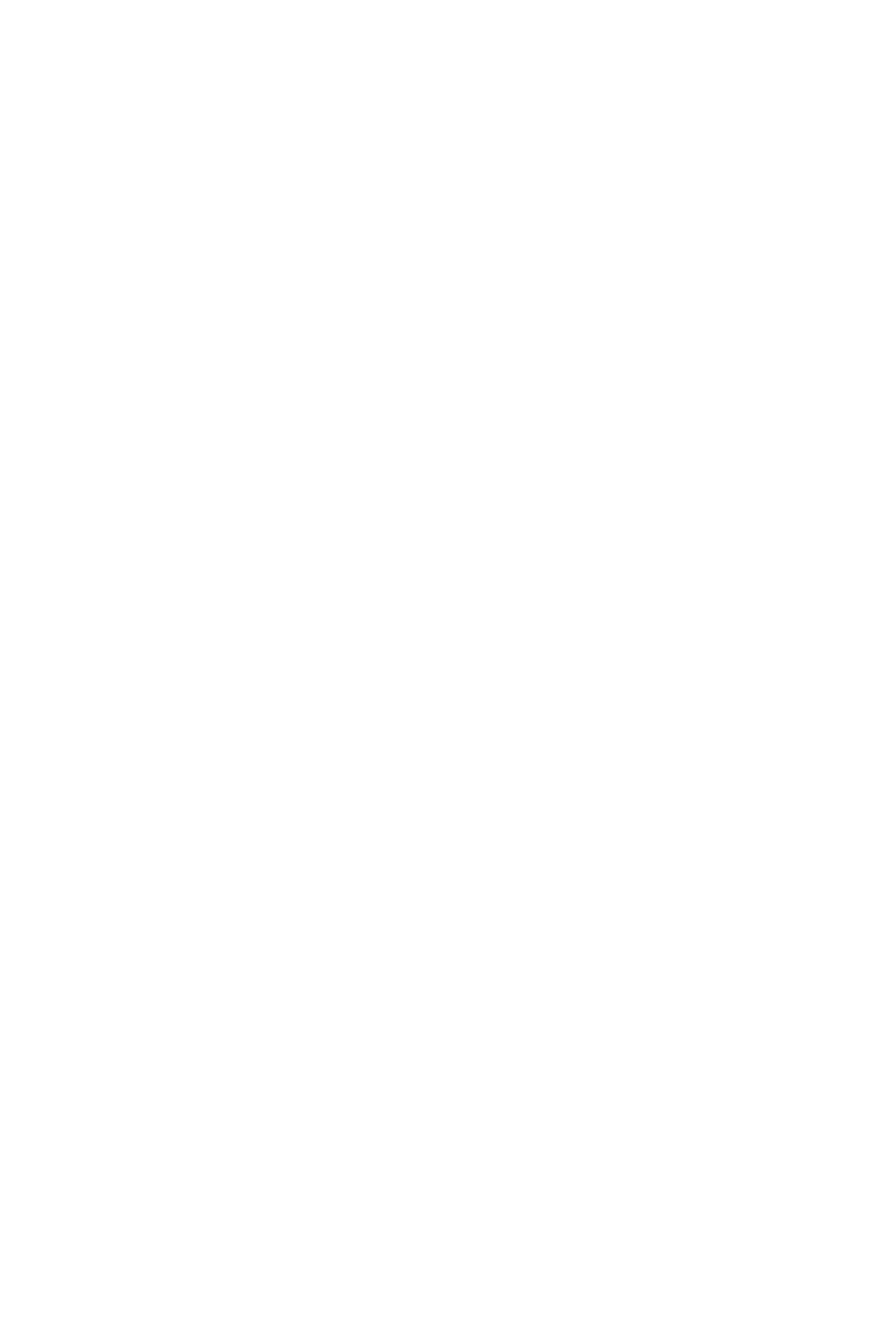
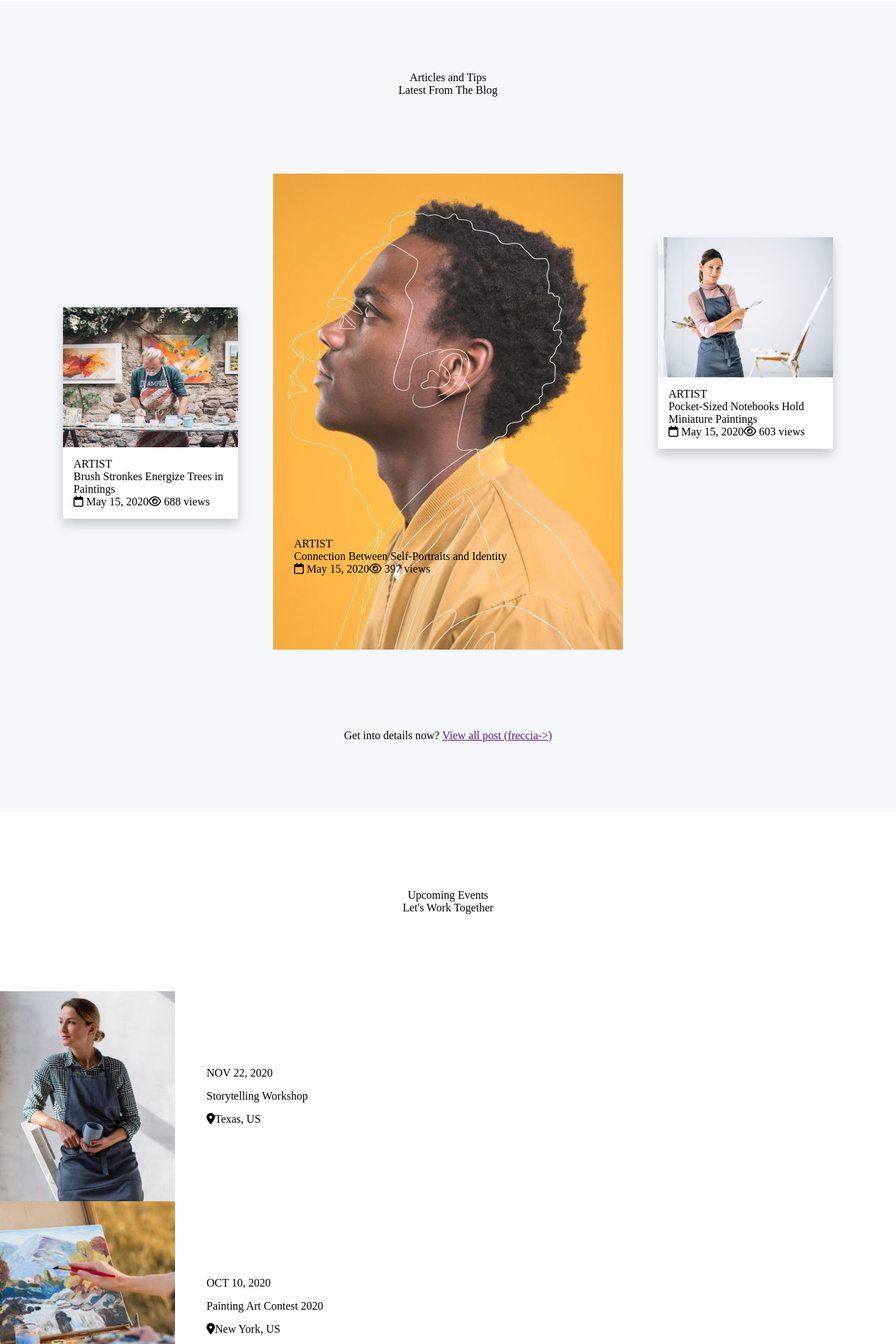
Before and after one commit to SimoneRicciardo/proj-html-vuejs, a Vue app: page / in a window 1280 px wide. Shown: the part 4200-6120 px from the top of the page at 70% size. Before the commit the page ends 4092 px from the top, so only its background shows below. Built offline with nearby package versions, Linux system fonts and the light colour scheme.

Commit message:
salvataggio probblemi x pc

```diff
--- a/src/components/Main/AppMain.vue
+++ b/src/components/Main/AppMain.vue
@@ -2,17 +2,24 @@
   <div>
     <SectionArtistCoaching/>
     <SectionPaintings/>
+    <SectionArticles/>
+    <SectionEvents/>
   </div>
 </template>
 
 <script>
 import SectionArtistCoaching from "./section1/SectionArtistCoaching.vue";
-import SectionPaintings from "./ssection2/SectionPaintings.vue";
+import SectionPaintings from "./section2/SectionPaintings.vue";
+import SectionArticles from "./section3/SectionArticles.vue";
+import SectionEvents from "./section4/sectionEvents.vue";
 export default {
     name: "AppMain",
     components: {
-      SectionArtistCoaching,
-      SectionPaintings }
+    SectionArtistCoaching,
+    SectionPaintings,
+    SectionArticles,
+    SectionEvents
+}
 }
 </script>
 
--- /dev/null
+++ b/src/components/Main/section3/SectionArticles.vue
@@ -0,0 +1,109 @@
+<template>
+  <div class="container-articles">
+    <div class="articles-titile">
+        <span>Articles and Tips</span>
+        <p>Latest From The Blog</p>
+    </div>
+    <div class="articles-img">
+        <div class="card-img-art">
+            <img src="@/images/120084500_197897808368764_8114555493043279565_n.jpg" alt="">
+            <div class="info-card">
+                <span>ARTIST</span>
+                <p>Brush Stronkes Energize Trees in Paintings</p>
+                <div>
+                    <span><i class="fa-regular fa-calendar"></i> May 15, 2020</span>
+                    <span><i class="fa-regular fa-eye"></i> 688 views</span>
+                </div>
+            </div>
+        </div>
+
+        <div class="img-big">
+            <img src="@/images/artist-blog-02-500x680.jpg" alt="">
+            <div class="info-img-big">
+                <span>ARTIST</span>
+                <p>Connection Between Self-Portraits and Identity</p>
+                <div>
+                    <span><i class="fa-regular fa-calendar"></i> May 15, 2020</span>
+                    <span><i class="fa-regular fa-eye"></i> 397 views</span>
+                </div>
+            </div>
+        </div>
+
+        <div class="card-img-art img-top">
+            <img src="@/images/artist-blog-01-480x356.jpg" alt="">
+            <div class="info-card">
+                <span>ARTIST</span>
+                <p>Pocket-Sized Notebooks Hold Miniature Paintings</p>
+                <div>
+                    <span><i class="fa-regular fa-calendar"></i> May 15, 2020</span>
+                    <span><i class="fa-regular fa-eye"></i> 603 views</span>
+                </div>
+            </div>
+        </div>
+    </div>
+
+    <div class="articles-link">
+        <p>Get into details now? <a href="">View all post (freccia->)</a></p>
+    </div>
+  </div>
+</template>
+
+<script>
+export default {
+    name: 'SectionArticles',
+}
+</script>
+
+<style lang="scss">
+.container-articles{
+
+    background-color: rgb(245, 247, 250);
+
+    .articles-titile{
+        text-align: center;
+        margin: 110px 0;
+        padding-top: 100px;
+    }
+
+    .articles-img{
+        display: flex;
+        justify-content: center;
+        align-items: center;
+
+        .img-big{
+            position: relative;
+        }
+        .info-img-big{
+            position: absolute;
+            bottom: 110px;
+            left: 30px;
+        }
+
+        .card-img-art{
+            width: 250px;
+            background-color: white;
+            box-shadow: 0px 8px 16px 0px rgba(0,0,0,0.2);
+            display: flex;
+            flex-direction: column;
+            margin: 0 50px;
+
+            img{
+            height: 200px;
+            }
+
+            .info-card{
+                padding: 15px;
+            }
+        }
+        .img-top{
+            transform: translatey(-100px);
+        }
+    }
+    .articles-link{
+        text-align: center;
+        margin: 110px 0;
+        padding-bottom: 100px;
+    }
+}
+
+</style>
--- /dev/null
+++ b/src/components/Main/section4/sectionEvents.vue
@@ -0,0 +1,79 @@
+<template>
+<div>
+
+    <div class="Events-titile">
+        <span>Upcoming Events</span>
+        <p>Let's Work Together</p>
+    </div>
+
+    <div v-for="(events, index) in eventsList" :key="index" class="card-events">
+        <img :src='"@/images/artist-event-" + events.img + "-250x300.jpg"' alt="">
+        <div class="info-card-events">
+            <span>{{events.date}}</span>
+            <p>{{events.title}}</p>
+            <span><i class="fa-sharp fa-solid fa-location-dot"></i>{{events.location}}</span>
+        </div>
+    </div>
+
+</div>
+</template>
+
+<script>
+export default {
+    name: 'sectionEvents',
+    data(){
+        return{
+            eventsList: [
+                {
+                    img: '04',
+                    date: 'NOV   22, 2020',
+                    title: 'Storytelling Workshop',
+                    location: 'Texas, US'
+                },
+                {
+                    img: '03',
+                    date: 'OCT 10, 2020',
+                    title: 'Painting Art Contest 2020',
+                    location: 'New York, US'
+                },
+                {
+                    img: '02',
+                    date: 'NOV 23, 2020',
+                    title: 'International Art Fair 2020',
+                    location: 'Hamburg, Germany'
+                },
+                {
+                    img: '01',
+                    date: 'DEC 15, 2020',
+                    title: 'Street Performance: Call For Artist',
+                    location: 'Illinois, US'
+                }
+            ]
+        }
+    }
+}
+</script>
+
+<style lang="scss">
+.Events-titile{
+    text-align: center;
+    margin: 110px 0;
+}
+
+.card-events{
+    display: flex;
+    flex-direction: row;
+    align-items: center;
+
+    img{
+
+    }
+
+    .info-card-events{
+        padding:0 45px;
+        p{
+            padding: 15px 0;
+        }
+    }
+}
+</style>
```
Also changed, not shown: src/components/Main/section2/SectionPaintings.vue (renamed from src/components/Main/ssection2/SectionPaintings.vue).
